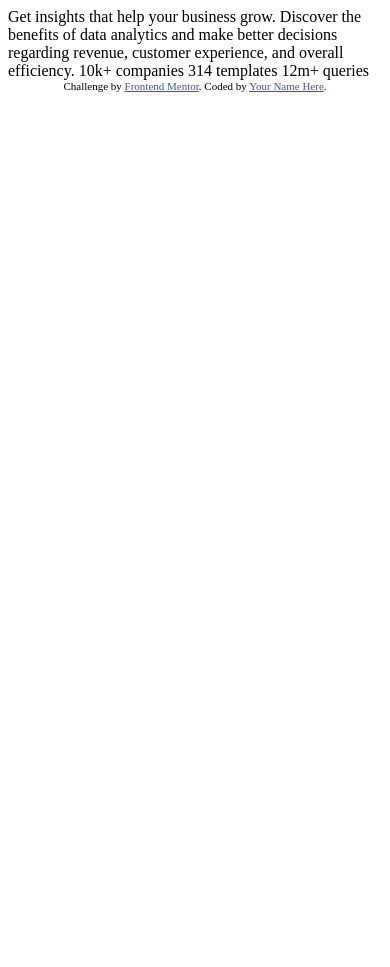
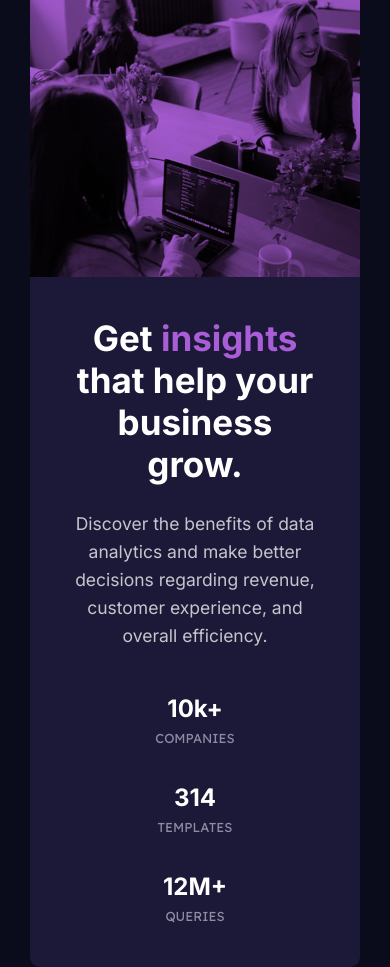
Before and after one commit to calvin17/FM-stats-preview-card-component-main, a website: page index.html in a window 390 px wide. Before the commit the page ends 844 px from the top, so only its background shows below. Drawn offline with Linux system fonts and the light colour scheme.

Commit message:
initial commit

```diff
--- a/index.html
+++ b/index.html
@@ -1,33 +1,46 @@
 <!DOCTYPE html>
 <html lang="en">
   <head>
-  <meta charset="UTF-8">
-  <meta name="viewport" content="width=device-width, initial-scale=1.0"> <!-- displays site properly based on user's device -->
+    <meta charset="UTF-8" />
+    <meta name="viewport" content="width=device-width, initial-scale=1.0" />
+    <!-- displays site properly based on user's device -->
 
-  <link rel="icon" type="image/png" sizes="32x32" href="./images/favicon-32x32.png">
+    <link rel="stylesheet" href="css/style.css" />
+    <link rel="icon" type="image/png" sizes="32x32" href="./images/favicon-32x32.png" />
 
     <title>Frontend Mentor | Stats preview card component</title>
-
-  <!-- Feel free to remove these styles or customise in your own stylesheet 👍 -->
-  <style>
-    .attribution { font-size: 11px; text-align: center; }
-    .attribution a { color: hsl(228, 45%, 44%); }
-  </style>
   </head>
   <body>
-
-  Get insights that help your business grow.
-
+    <div class="container">
+      <div class="card-content">
+        <h1 class="heading-1">
+          Get <span class="highlighter-txt">insights</span> that help your business grow.
+        </h1>
+        <p class="discription">
           Discover the benefits of data analytics and make better decisions regarding revenue, customer
           experience, and overall efficiency.
-
-  10k+ companies
-  314 templates
-  12m+ queries
-
-  <div class="attribution">
+        </p>
+        <div class="info-box">
+          <div class="info-box-1">
+            <span class="info-count">10k+</span>
+            <span class="info-txt">COMPANIES</span>
+          </div>
+          <div class="info-box-2">
+            <span class="info-count">314</span>
+            <span class="info-txt">TEMPLATES</span>
+          </div>
+          <div class="info-box-3">
+            <span class="info-count">12M+</span>
+            <span class="info-txt">QUERIES</span>
+          </div>
+        </div>
+      </div>
+      <div class="card-img"></div>
+    </div>
+    <!-- <div class="attribution">
       Challenge by <a href="https://www.frontendmentor.io?ref=challenge" target="_blank">Frontend Mentor</a>.
-    Coded by <a href="#">Your Name Here</a>.
-  </div>
+      Coded by
+      <a href="#">Calvin</a>.
+    </div> -->
   </body>
 </html>
--- /dev/null
+++ b/sass/main.scss
@@ -0,0 +1,167 @@
+@import url("https://fonts.googleapis.com/css2?family=Inter:wght@400;700&family=Lexend+Deca&display=swap");
+
+// COLOR VARIABLES
+$bg-color: #0a0c1b;
+$primary-color: #a95dd6;
+$secondary-color: #1c1938;
+$txt-color: #fff;
+$txt-color-secondary: hsla(0, 0%, 100%, 0.749);
+$attribution-txt: rgb(62, 82, 163);
+$txt-color-secondary-dark: #8e8ca4;
+// FONT VARIABLES
+$font-display: "Lexend Deca", sans-serif;
+$font-primary: "Inter", sans-serif;
+
+//Global Style
+*,
+::after,
+::before {
+  box-sizing: inherit;
+  margin: 0;
+  padding: 0;
+}
+
+html {
+  box-sizing: border-box;
+  font-size: 62.5%;
+  height: 100%;
+}
+
+body {
+  font-family: $font-primary;
+  color: $txt-color;
+  font-weight: 300;
+  line-height: 1.6;
+  background-color: $bg-color;
+  height: 100%;
+  padding: 100px;
+}
+
+//CARD Style
+.container {
+  height: 100vh;
+  max-width: 1110px;
+  margin: 0 auto;
+  display: flex;
+  justify-content: center;
+  align-items: center;
+  max-height: 446px;
+}
+
+.card-content {
+  background-color: $secondary-color;
+  padding: 7rem 11rem 6rem 7rem;
+  height: 100%;
+  border-bottom-left-radius: 10px;
+  border-top-left-radius: 10px;
+
+  flex: 0 0 51%;
+  display: flex;
+  flex-direction: column;
+}
+
+.card-img {
+  flex: 0 0 49%;
+  background-image: linear-gradient(to top, $primary-color, $primary-color),
+    url("../images/image-header-desktop.jpg");
+  background-blend-mode: multiply;
+  background-position: center;
+  background-size: cover;
+  width: 100%;
+  height: 100%;
+  border-bottom-right-radius: 10px;
+  border-top-right-radius: 10px;
+}
+
+.heading-1 {
+  font-size: 3.5rem;
+  line-height: 1.3;
+}
+
+.highlighter-txt {
+  color: $primary-color;
+}
+
+.discription {
+  font-size: 1.5rem;
+  color: $txt-color-secondary;
+  margin-top: 2.5rem;
+  line-height: 1.6;
+}
+
+.info-box {
+  display: flex;
+  justify-content: space-between;
+  margin-top: auto;
+  padding-right: 3.5rem;
+
+  & > div {
+    display: flex;
+    flex-direction: column;
+  }
+  .info-count {
+    font-size: 2.4rem;
+    font-weight: bold;
+  }
+  .info-txt {
+    color: $txt-color-secondary-dark;
+    font-size: 1.3rem;
+    font-family: $font-display;
+  }
+}
+
+// Attribution in footer
+.attribution {
+  font-size: 11px;
+  text-align: center;
+  a {
+    color: $attribution-txt;
+  }
+}
+
+/* MOBILE */
+@media (max-width: 820px) {
+  html {
+    font-style: 50%;
+  }
+  body {
+    padding: 0px;
+  }
+  .container {
+    max-width: 620px;
+    flex-direction: column-reverse;
+    text-align: center;
+    margin: 5rem 3rem;
+    max-height: 940px;
+  }
+  .card-content {
+    border-radius: 0px;
+    border-bottom-left-radius: 10px;
+    border-bottom-right-radius: 10px;
+    padding: 4rem 4rem;
+  }
+  .heading-1 {
+    line-height: 1.2;
+  }
+  .discription {
+    font-size: 1.75rem;
+  }
+  .card-img {
+    background-image: linear-gradient(to top, $primary-color, $primary-color),
+      url("../images/image-header-mobile.jpg");
+    border-radius: 0px;
+    border-top-left-radius: 10px;
+    border-top-right-radius: 10px;
+    max-height: 300px;
+  }
+  .info-box {
+    flex-direction: column;
+    justify-content: center;
+    align-items: center;
+    padding: 0;
+    margin-top: 1rem;
+    & > div {
+      margin-top: 3rem;
+    }
+  }
+}
```
Also changed, not shown: package.json (added, +24 -0 lines), css/style.comp.css (added), css/style.css (added), css/style.prefix.css (added), 2 other files. Lines whose indentation alone changed are shown as unchanged.
